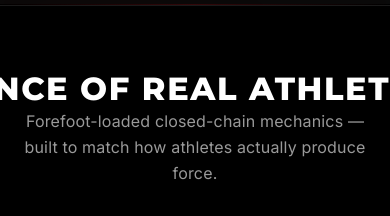
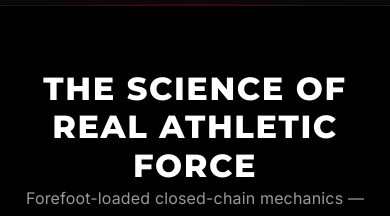
Before and after one commit to infinityspine/exiqx-website, a Next.js app: page / in a window 390 px wide. Shown: the part 544-760 px from the top of the page. Built offline with nearby package versions, Linux system fonts and the light colour scheme.

Commit message:
🕒 Auto-commit: 2025-11-18 18:01:04

```diff
--- a/components/sections/BiomechanicsElite.tsx
+++ b/components/sections/BiomechanicsElite.tsx
@@ -66,7 +66,7 @@ const BiomechanicsElite = memo(function BiomechanicsElite({
             <motion.h2
               id="biomechanics-elite-heading"
               variants={fadeUp}
-              className="font-display text-3xl sm:text-4xl lg:text-5xl font-extrabold uppercase tracking-[0.05em] text-white text-center whitespace-nowrap sm:whitespace-normal"
+              className="font-display text-3xl sm:text-4xl lg:text-5xl font-extrabold uppercase tracking-[0.05em] text-white text-center whitespace-normal sm:whitespace-nowrap"
             >
               THE SCIENCE OF REAL ATHLETIC FORCE
             </motion.h2>
```
